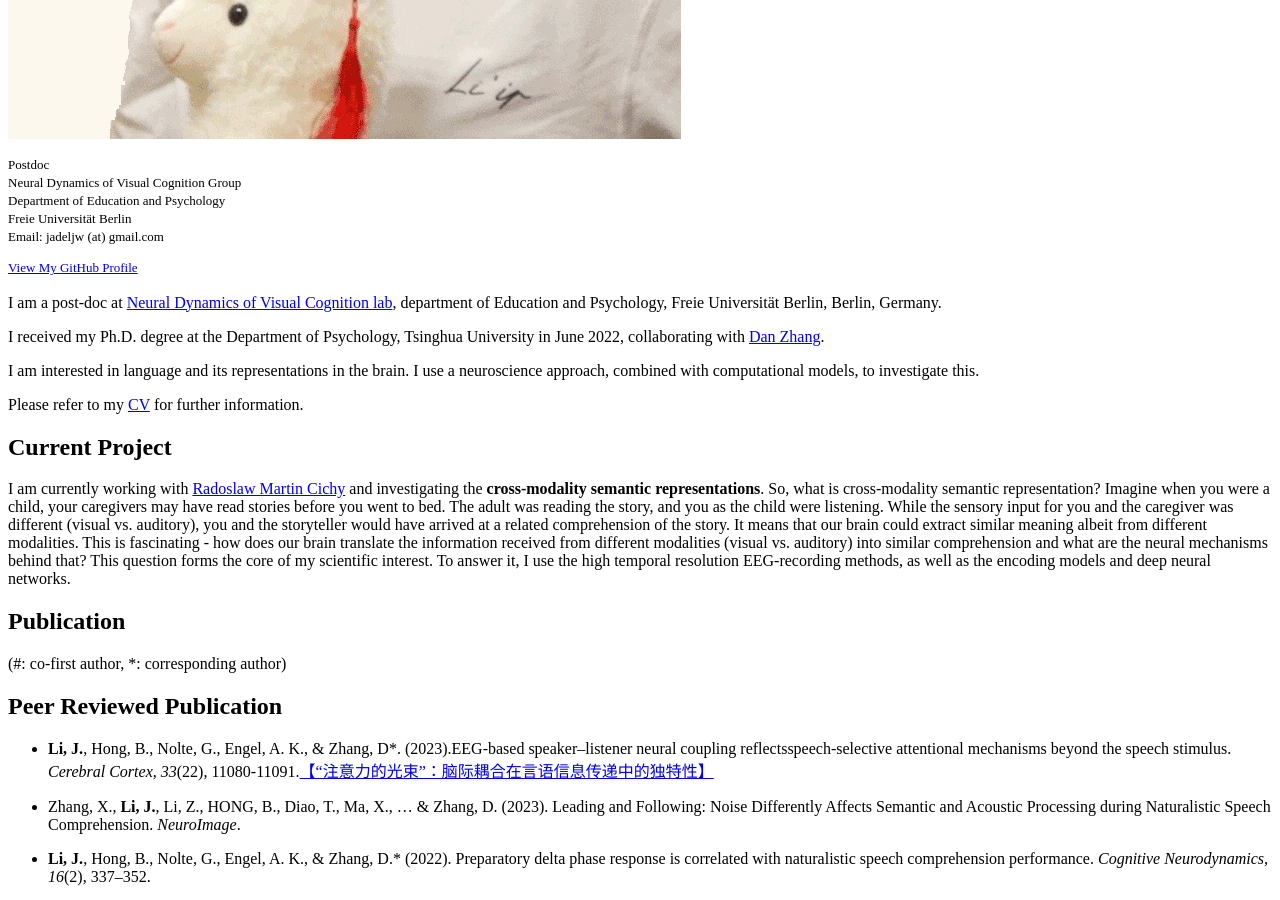
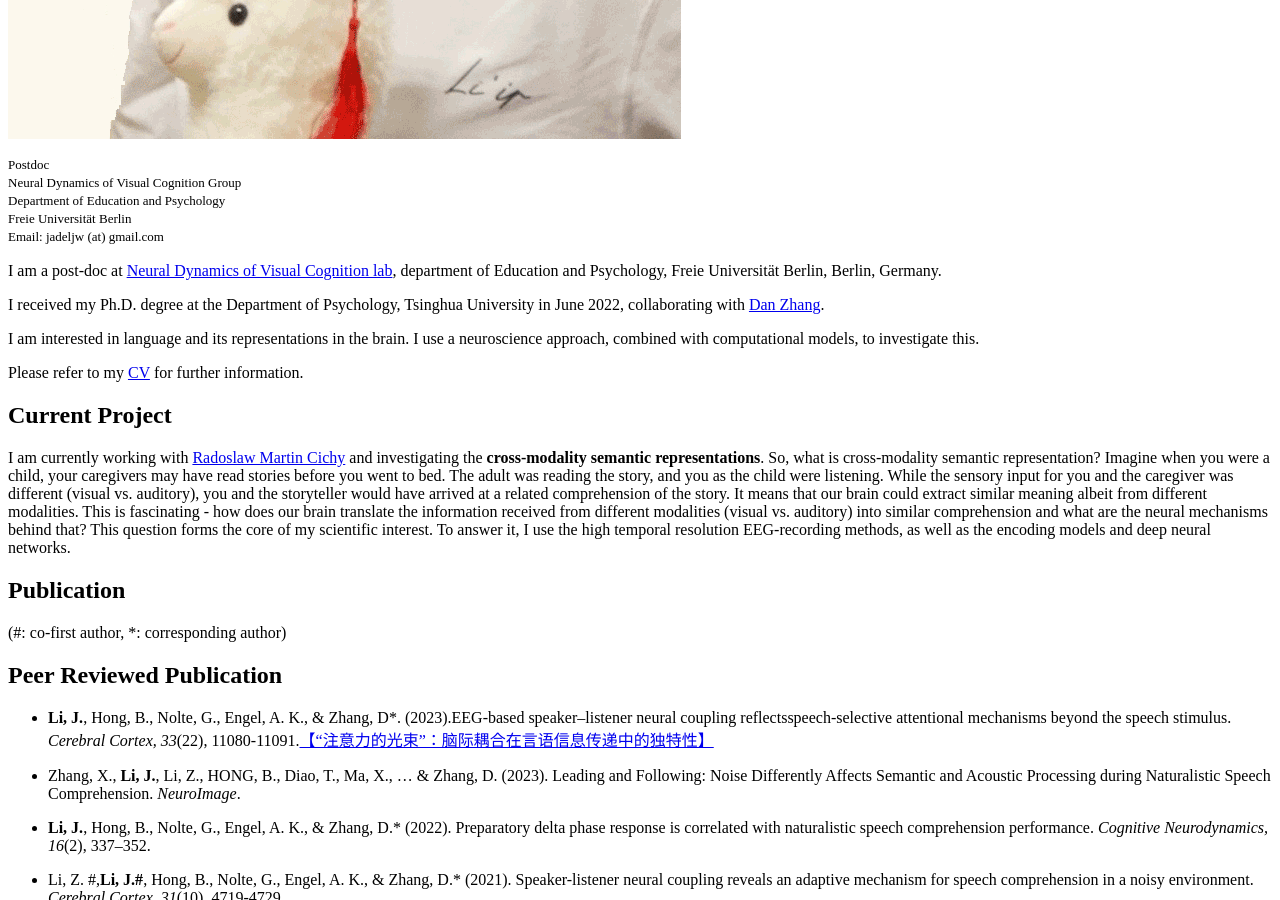
Before and after one commit to jiawei-liiiii/jiawei-liiiii.github.io, a Jekyll site: the page built from index.md, in a window 1280 px wide and 900 px high, scrolled down 788 px. Built offline with Jekyll 4.4.1, drawn with Linux system fonts in a browser that asks for light colours.

Commit message:
Update default.html

```diff
--- a/_layouts/default.html
+++ b/_layouts/default.html
@@ -5,11 +5,8 @@
     <meta http-equiv="X-UA-Compatible" content="IE=edge">
     <meta name="viewport" content="width=device-width, initial-scale=1">
 
-{% seo %}
+    {% seo %}
     <link rel="stylesheet" href="{{ "/assets/css/style.css?v=" | append: site.github.build_revision | relative_url }}">
-    <!--[if lt IE 9]>
-    <script src="https://cdnjs.cloudflare.com/ajax/libs/html5shiv/3.7.3/html5shiv.min.js"></script>
-    <![endif]-->
     {% include head-custom.html %}
   </head>
   <body>
@@ -23,16 +20,6 @@
 
         <p>{{ site.description | default: site.github.project_tagline }}</p>
 
-		{% comment %}
-		{% if site.github.is_user_page %}
-		<p class="view"><a href="{{ site.github.owner_url }}">View My GitHub Profile</a></p>
-		{% endif %}
-		{% endcomment %}
-
-        {% if site.github.is_user_page %}
-        <p class="view"><a href="{{ site.github.owner_url }}">View My GitHub Profile</a></p>
-        {% endif %}
-
         {% if site.show_downloads %}
         <ul class="downloads">
           <li><a href="{{ site.github.zip_url }}">Download <strong>ZIP File</strong></a></li>
@@ -42,14 +29,9 @@
         {% endif %}
       </header>
       <section>
-
-      {{ content }}
-
+        {{ content }}
       </section>
       <footer>
-        {% if site.github.is_project_page %}
-        <p>This project is maintained by <a href="{{ site.github.owner_url }}">{{ site.github.owner_name }}</a></p>
-        {% endif %}
         <p><small>Hosted on GitHub Pages &mdash; Theme by <a href="https://github.com/orderedlist">orderedlist</a></small></p>
       </footer>
     </div>
```
